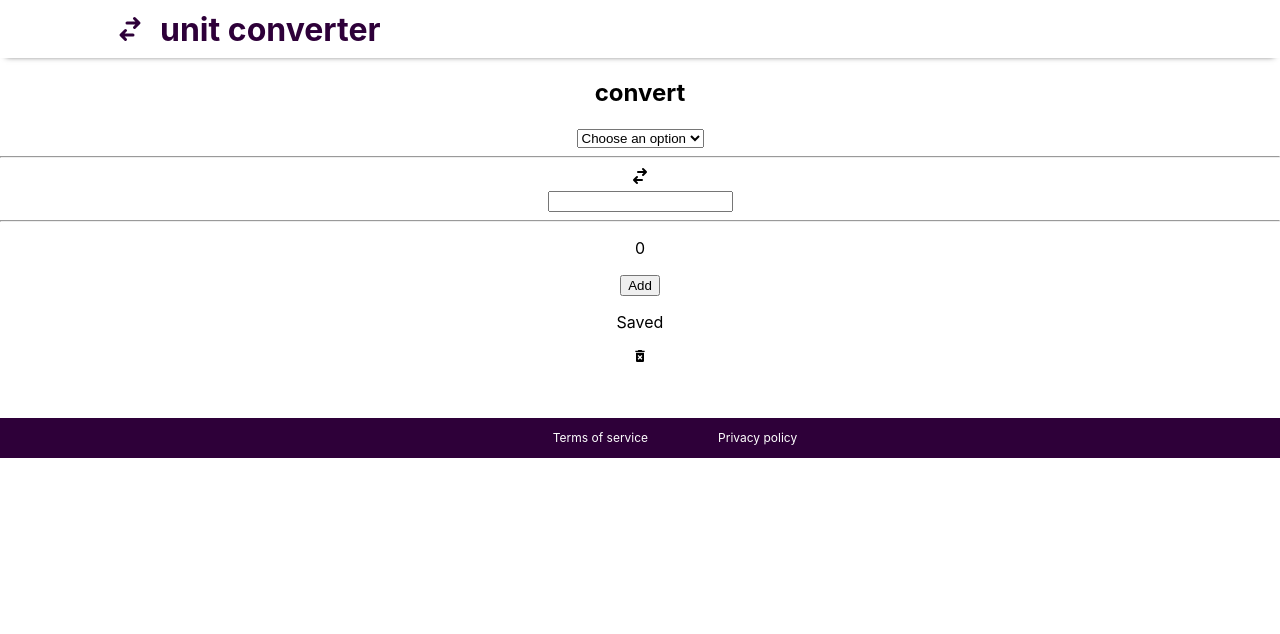
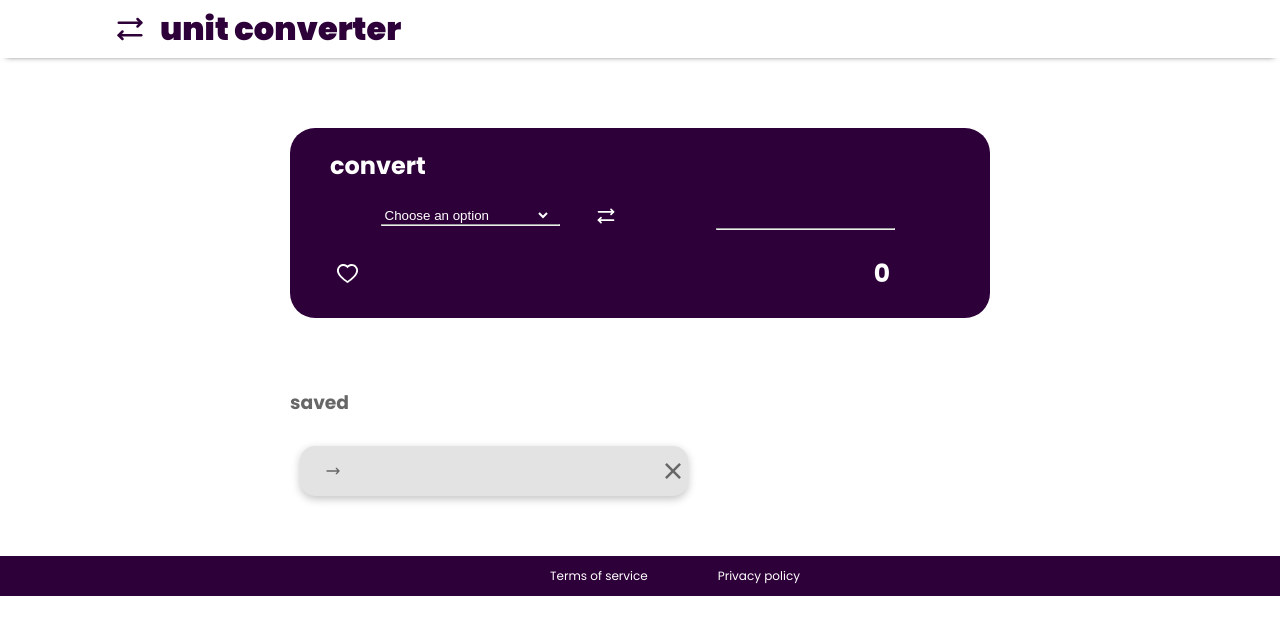
Before and after one commit to silviafer-dev/unit-converter, a React (Create React App) app: page / in a window 1280 px wide. Shown: the top 634 px of the page. Built offline with nearby package versions, Linux system fonts and the light colour scheme.

Commit message:
Added css

```diff
--- a/src/components/converter.js
+++ b/src/components/converter.js
@@ -1,6 +1,8 @@
 import { useEffect, useState } from "react";
-import { HiSwitchHorizontal } from "react-icons/hi";
-import { MdDeleteForever } from "react-icons/md";
+import { HiOutlineArrowNarrowRight } from "react-icons/hi";
+import { AiOutlineHeart } from "react-icons/ai";
+import { TbArrowsRightLeft } from "react-icons/tb";
+import { RiCloseLine } from "react-icons/ri";
 
 export function Converter() {
   const [list, setList] = useState([
@@ -95,9 +97,10 @@ export function Converter() {
 
   return (
     <div className="converter-block">
+      <div className="select-block">
         <h2 className="title">convert</h2>
         <div className="converting">
-        <div className="select-block">
+          <div className="choice">
             <select
               className="select"
               value={choice}
@@ -119,7 +122,7 @@ export function Converter() {
             <hr></hr>
           </div>
 
-        <HiSwitchHorizontal
+          <TbArrowsRightLeft
             size="20px"
             onClick={() => {
               flip();
@@ -139,24 +142,30 @@ export function Converter() {
               <hr></hr>
             </div>
             <span>{firstValue}</span>
-
+          </form>
+        </div>
+        <div className="block-result">
+          <AiOutlineHeart className="heart" onClick={handleSubmit} />
           <div className="result">
             <p className="result-num">{result}</p>
             <p>{secondValue}</p>
           </div>
-          <button type="submit">Add</button>
-        </form>
-
-        <p>Saved</p>
+        </div>
+      </div>
+      <h3 className="saved-title">saved</h3>
+      <div className="saving">
         {list.map((item) => (
-          <div key={item.id}>
-            <p>{item.from}</p>
-            <p>{item.unit1}</p>
-            <p>{item.unit2}</p>
-            <p>{item.to}</p>
-            <MdDeleteForever
+          <div className="saved-block" key={item.id}>
+            <div className="orco">
+              <p className="elements">{item.unit1}</p>
+              <p className="elements">{item.from}</p>
+              <HiOutlineArrowNarrowRight className="elements" />
+              <p className="elements">{item.to}</p>
+              <p className="elements">{item.unit2}</p>
+            </div>
+            <RiCloseLine
+              className="delete"
               onClick={() => deleteList(item.id)}
-              className="icon delete-icon"
             />
           </div>
         ))}
--- a/src/index.css
+++ b/src/index.css
@@ -1,13 +1,12 @@
+@import url("https://fonts.googleapis.com/css2?family=Poppins:wght@400;700;900&display=swap");
 body {
   margin: 0;
-  font-family: -apple-system, BlinkMacSystemFont, 'Segoe UI', 'Roboto', 'Oxygen',
-    'Ubuntu', 'Cantarell', 'Fira Sans', 'Droid Sans', 'Helvetica Neue',
-    sans-serif;
+  font-family: "Poppins", sans-serif;
   -webkit-font-smoothing: antialiased;
   -moz-osx-font-smoothing: grayscale;
 }
 
 code {
-  font-family: source-code-pro, Menlo, Monaco, Consolas, 'Courier New',
+  font-family: source-code-pro, Menlo, Monaco, Consolas, "Courier New",
     monospace;
 }
--- a/src/pages/header.css
+++ b/src/pages/header.css
@@ -1,4 +1,5 @@
 .header {
+  font-family: "Poppins", sans-serif;
   display: flex;
   flex-direction: row;
   align-items: center;
@@ -13,3 +14,6 @@
   width: 60px;
   height: 30px;
 }
+h1 {
+  font-weight: 900;
+}
--- a/src/pages/header.js
+++ b/src/pages/header.js
@@ -1,10 +1,10 @@
-import { HiSwitchHorizontal } from "react-icons/hi";
+import { TbArrowsRightLeft } from "react-icons/tb";
 import "./header.css";
 export function Header() {
   return (
     <div>
       <div className="header">
-        <HiSwitchHorizontal className="icon-header" />
+        <TbArrowsRightLeft className="icon-header" />
         <h1>unit converter</h1>
       </div>
     </div>
--- /dev/null
+++ b/src/pages/home.css
@@ -0,0 +1,108 @@
+.home {
+  display: flex;
+  justify-content: center;
+  margin-top: 50px;
+  width: 100%;
+  height: 100%;
+}
+.select-block {
+  background-color: #2e0039;
+  color: white;
+  width: 700px;
+  border-radius: 25px;
+}
+hr {
+  width: 177px;
+  margin: 0;
+  margin-right: 5px;
+  background-color: white;
+}
+input::-webkit-outer-spin-button,
+input::-webkit-inner-spin-button {
+  -webkit-appearance: none;
+  margin: 0;
+}
+.title {
+  text-align: left;
+  padding-top: 20px;
+  padding-left: 40px;
+}
+.focus {
+  padding-left: 100px;
+}
+.choice {
+  display: flex;
+  flex-direction: column;
+}
+.select,
+.input-num {
+  color: white;
+  background-color: #2e0039;
+  border: none;
+  width: 170px;
+  margin-right: 45px;
+}
+.input-num {
+  text-align: right;
+  margin-right: 3px;
+}
+.converting {
+  display: flex;
+  justify-content: center;
+  align-items: center;
+}
+.form {
+  display: flex;
+  align-items: center;
+}
+.result {
+  display: flex;
+  align-items: center;
+  justify-content: flex-end;
+  padding-right: 85px;
+  font-weight: 700;
+}
+.result-num {
+  font-size: 25px;
+  padding-right: 15px;
+}
+.block-result {
+  display: flex;
+  align-items: center;
+  justify-content: space-between;
+}
+.heart {
+  padding-left: 45px;
+  font-size: 25px;
+}
+.saved-title {
+  text-align: start;
+  margin-top: 70px;
+  color: #676767;
+}
+.saving {
+  display: grid;
+  grid-template-columns: auto auto;
+}
+.saved-block {
+  height: 50px;
+  color: #676767;
+  display: flex;
+  align-items: center;
+  justify-content: space-between;
+  background-color: #e3e3e3;
+  margin: 10px;
+  border-radius: 15px;
+  box-shadow: rgba(0, 0, 0, 0.24) 0px 3px 8px;
+}
+.delete {
+  height: 30px;
+  width: 30px;
+}
+.elements {
+  padding: 5px;
+}
+.orco {
+  display: flex;
+  align-items: center;
+}
--- a/src/pages/home.js
+++ b/src/pages/home.js
@@ -1,4 +1,5 @@
 import { Converter } from "../components/converter.js";
+import "./home.css";
 
 export function Home() {
   return (
```
Lines whose indentation alone changed are shown as unchanged.
